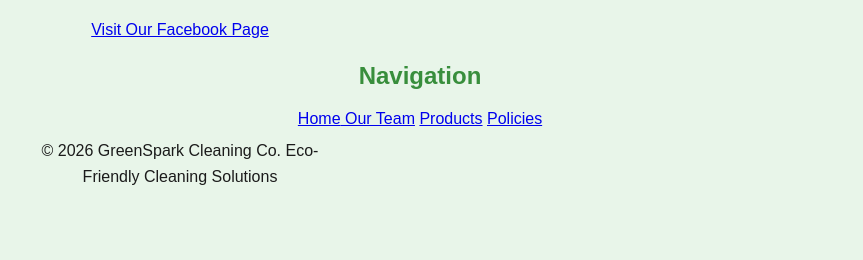
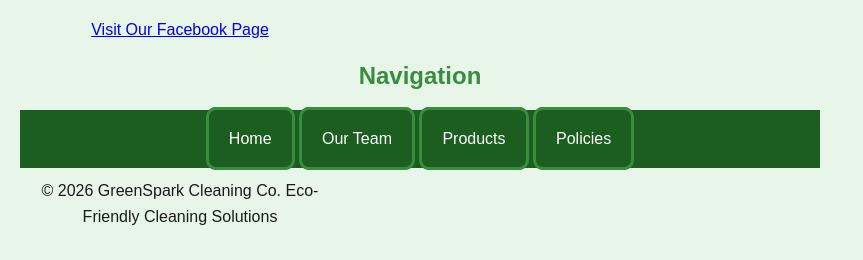
Before and after one commit to katnicolopoulos08-source/Dewitte.github.io, a plain HTML site: page contact_us.html in a window 1280 px wide. Shown: the part 1144-1404 px from the top of the page, without its empty margins (0-863 px from the left). Before the commit the page ends 1364 px from the top, so only its background shows below. Drawn offline with Linux system fonts and the light colour scheme.

Commit message:
Update contact_us.html

```diff
--- a/contact_us.html
+++ b/contact_us.html
@@ -55,12 +55,12 @@
 </p>
 
 <h2>Navigation</h2>
-
-<a href="index.html">Home<la>
+<nav>
+<a href="index.html">Home</a>
 <a href="employees.html">Our Team</a>
 <a href="products.html">Products</a>
 <a href="policies.html">Policies</a>
-
+</nav>
 	<p>&copy; 2026 GreenSpark Cleaning Co. Eco-Friendly Cleaning Solutions</p></footer>
 
 </body>
```
